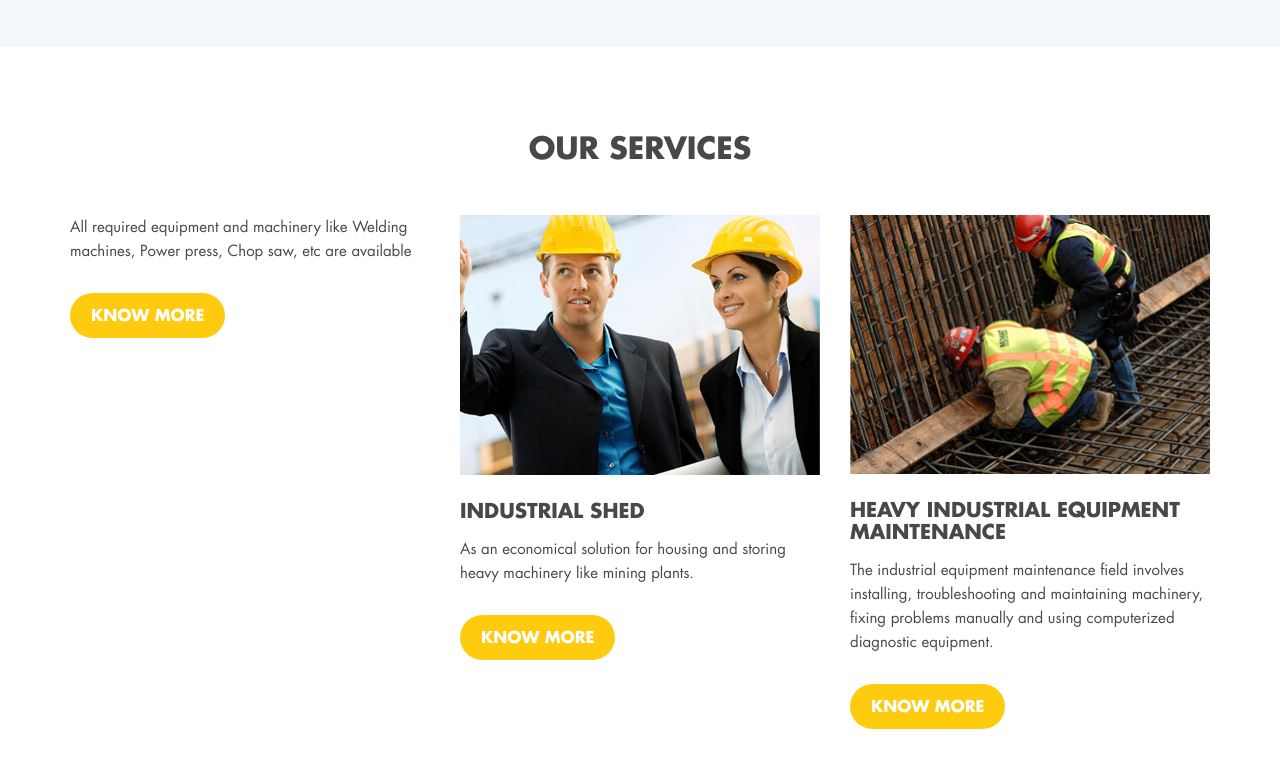
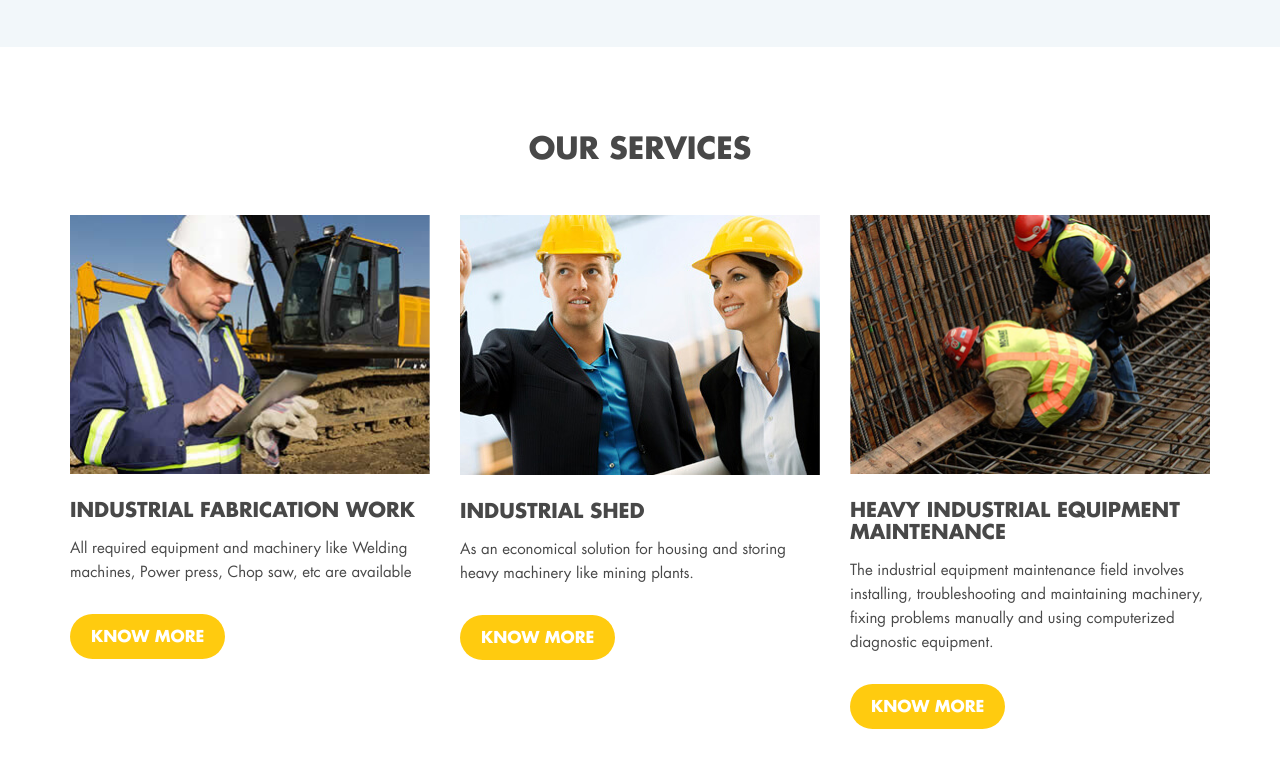
Before and after one commit to WorkDi/adarsh, a plain HTML site: page index.html in a window 1280 px wide. Shown: the part 1985-2752 px from the top of the page. Drawn offline with Linux system fonts and the light colour scheme.

Commit message:
Update index.html

```diff
--- a/index.html
+++ b/index.html
@@ -243,7 +243,9 @@
                 <h2>OUR SERVICES</h2>
                 <div class="row">
                     <div class="col-md-4">
-                        <div class="service_item">All required equipment and machinery like Welding machines, Power press, Chop saw, etc are available</p>
+                        <div class="service_item"><img src="images/service_img1.jpg" alt="Our Services" />
+                            <h3>Industrial Fabrication Work</h3>
+                            <p> All required equipment and machinery like Welding machines, Power press, Chop saw, etc are available</p>
                             <a href="#services" class="btn know_btn">know more</a>
                         </div>
                     </div>
```
